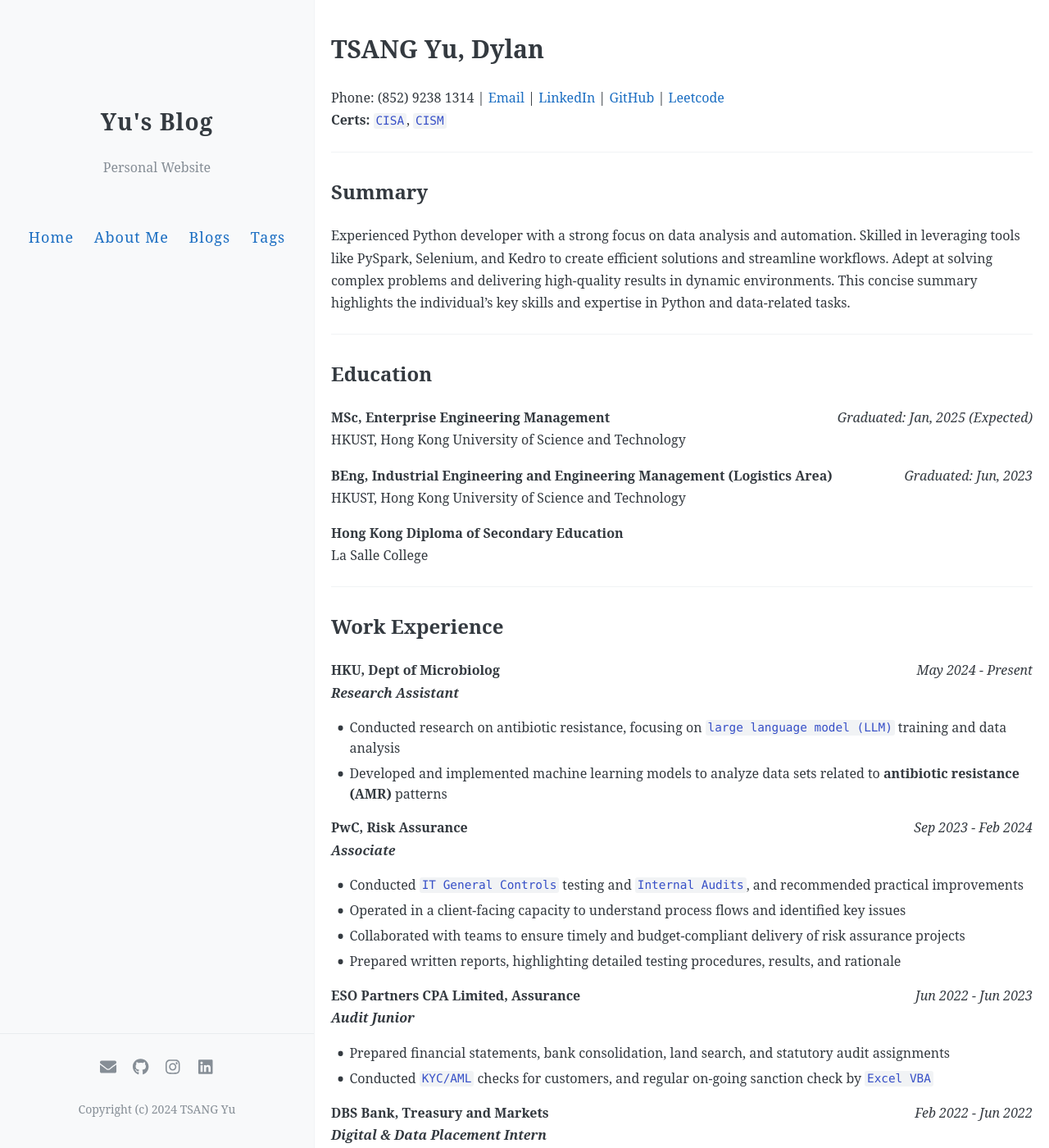
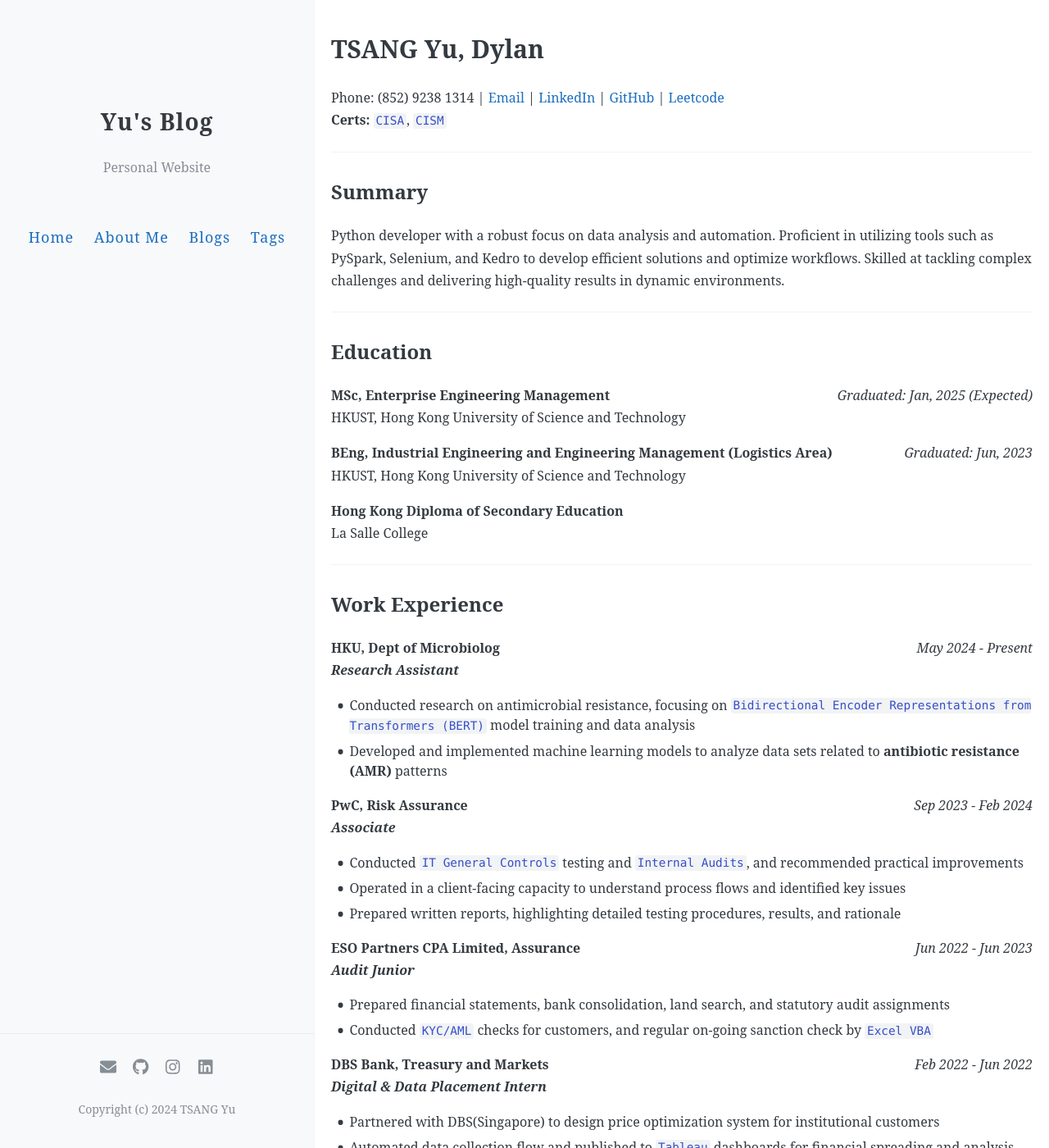
Before and after one commit to yutsang/yutsang.github.io, a Jekyll site: the page built from about.md, in a window 1280 px wide and 1400 px high. Shown: the whole window at 82% size. Built offline with Jekyll 4.4.1, drawn with Linux system fonts in a browser that asks for light colours; comment, search, counter and statistics services are not loaded; some of the changed text lies outside the part shown.

Commit message:
updated HKU exp

```diff
--- a/about.md
+++ b/about.md
@@ -11,7 +11,7 @@
 
 ## Summary
 
-Experienced Python developer with a strong focus on data analysis and automation. Skilled in leveraging tools like PySpark, Selenium, and Kedro to create efficient solutions and streamline workflows. Adept at solving complex problems and delivering high-quality results in dynamic environments. This concise summary highlights the individual's key skills and expertise in Python and data-related tasks.
+Python developer with a robust focus on data analysis and automation. Proficient in utilizing tools such as PySpark, Selenium, and Kedro to develop efficient solutions and optimize workflows. Skilled at tackling complex challenges and delivering high-quality results in dynamic environments.
 
 ---
 
@@ -33,7 +33,7 @@
 **HKU, Dept of Microbiolog** <span style="float: right;">*May 2024 - Present*</span>
 ***Research Assistant***
 
-- Conducted research on antibiotic resistance, focusing on `large language model (LLM)` training and data analysis
+- Conducted research on antimicrobial resistance, focusing on `Bidirectional Encoder Representations from Transformers (BERT)` model training and data analysis
 - Developed and implemented machine learning models to analyze data sets related to **antibiotic resistance (AMR)** patterns
 
 **PwC, Risk Assurance** <span style="float: right;">*Sep 2023 - Feb 2024*</span>
@@ -41,7 +41,6 @@
 
 - Conducted `IT General Controls` testing and `Internal Audits`, and recommended practical improvements
 - Operated in a client-facing capacity to understand process flows and identified key issues
-- Collaborated with teams to ensure timely and budget-compliant delivery of risk assurance projects
 - Prepared written reports, highlighting detailed testing procedures, results, and rationale
 
 **ESO Partners CPA Limited, Assurance** <span style="float: right;">*Jun 2022 - Jun 2023*</span>
@@ -54,9 +53,8 @@
 ***Digital & Data Placement Intern***
 
 - Partnered with DBS(Singapore) to design price optimization system for institutional customers
-- Automated data collection flow and published to `Tableau` dashboards for Treasury and Markets Sales
-- Conducted financial spreading and analysis and maintained timely update database of deal lists
-- Initiated analysis on customers’ money flow to discover more currency mismatch opportunities
+- Automated data collection flow and published to `Tableau` dashboards for financial spreading and analysis
+- Initiated analysis on customers’ money flow to discover more currency mismatch opportunities by Power Bi `Force-directed Graph`
 
 ---
 
```
